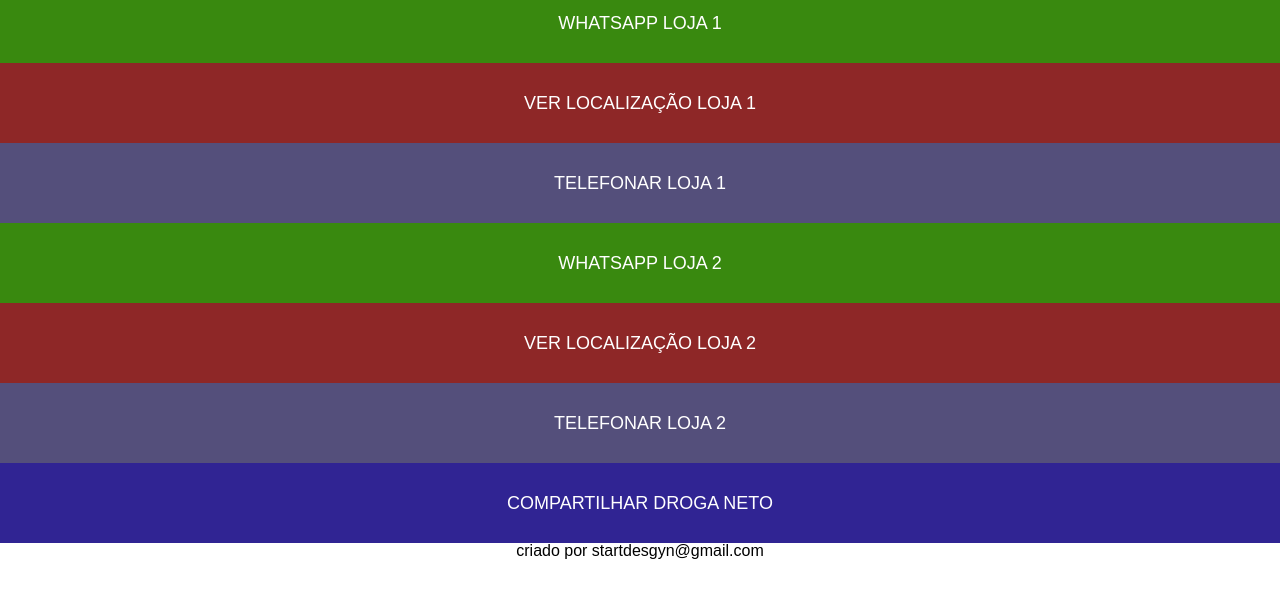
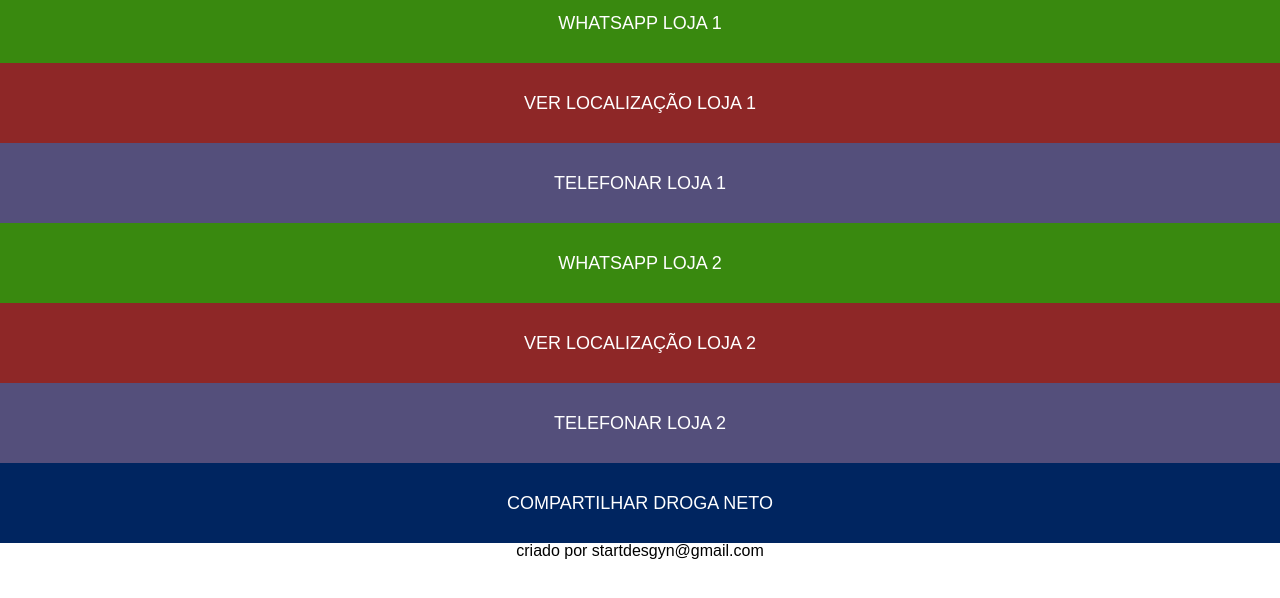
Before and after one commit to startdes/droganeto, a plain HTML site: page index.html in a window 1280 px wide. Shown: the part 38-636 px from the top of the page. Drawn offline with Linux system fonts and the light colour scheme.

Commit message:
Add files via upload

```diff
--- a/css/stilo.css
+++ b/css/stilo.css
@@ -41,7 +41,7 @@
 
 #divcompartilhar{
     width: 100%;
-    background-color: #302493;
+    background-color: #002560;
     line-height: 80px;
     font-size: 18px;
     color: #FFF;
```
